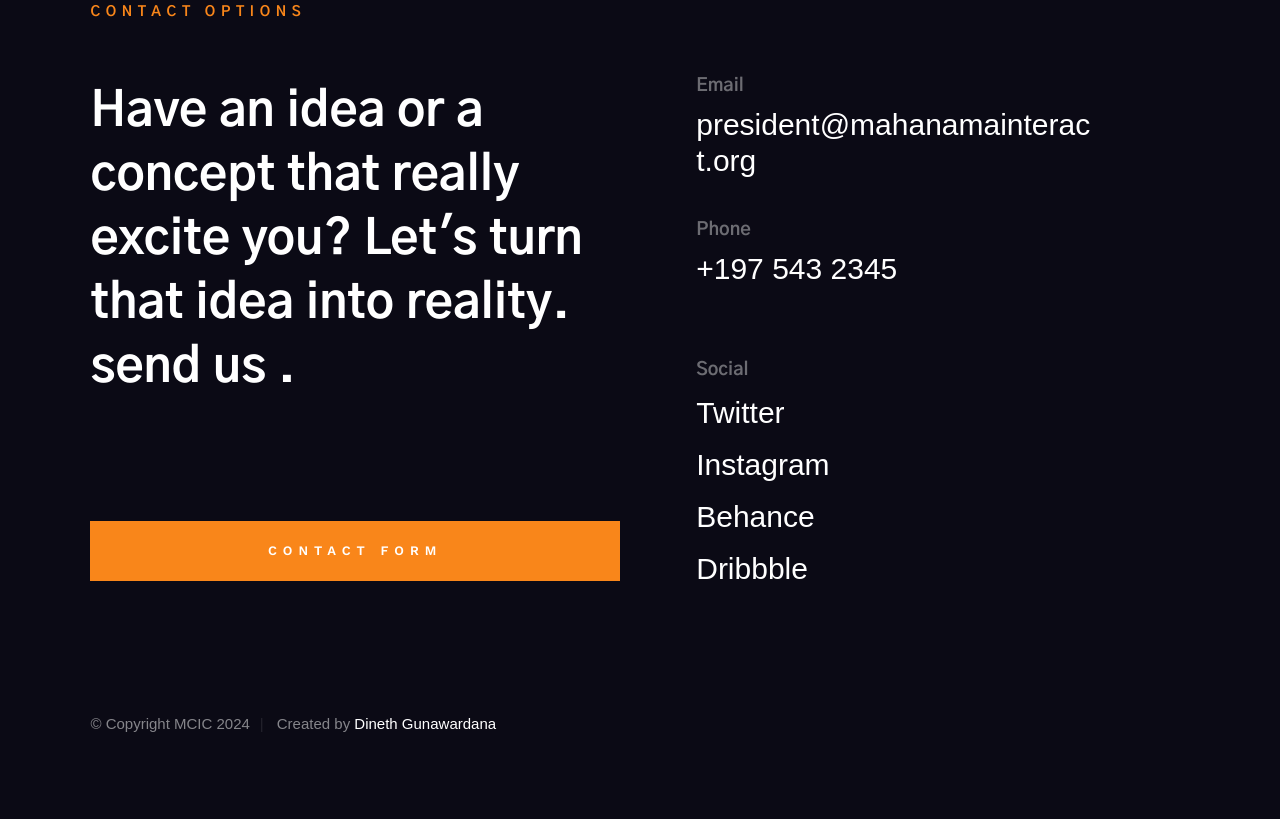
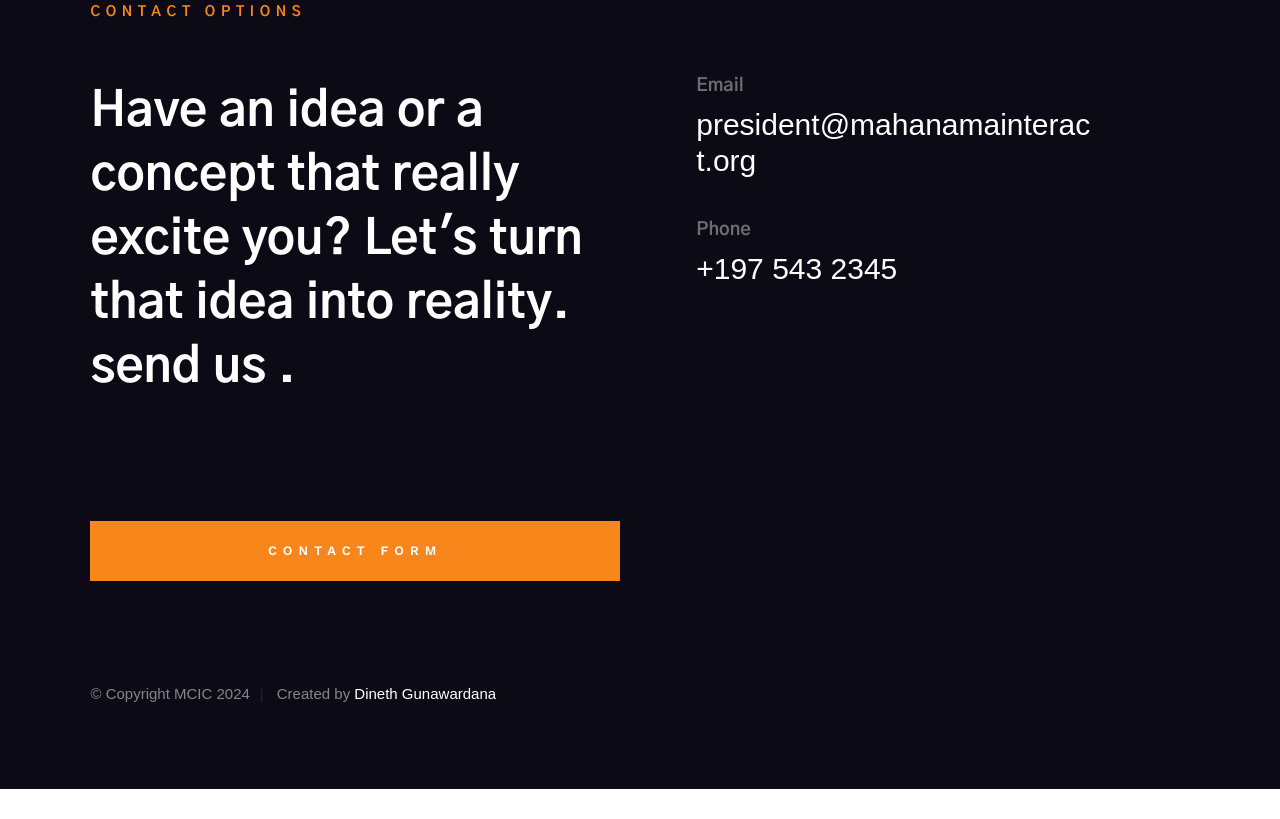
Before and after one commit to thisisdineth/interactclubMC, a plain HTML site: page index.html in a window 1280 px wide. Shown: the part 5627-6446 px from the top of the page. After the commit the page ends 6416 px from the top, so only its background shows below. Drawn offline with nearby package versions, Linux system fonts and the light colour scheme; no server answers.

Commit message:
Update index.html

```diff
--- a/index.html
+++ b/index.html
@@ -441,15 +441,8 @@
                     </div> <!-- end footer-contact-block -->
                     <br>
                     <div class="footer-contact-block" data-aos="fade-up">
-                        <h5 class="footer-contact-block__header">
-                            Social
-                        </h5>
-                        <ul class="footer-contact-block__list">
-                            <li><a href="#0">Twitter</a></li>
-                            <li><a href="#0">Instagram</a></li>
-                            <li><a href="#0">Behance</a></li>
-                            <li><a href="#0">Dribbble</a></li>
-                        </ul>
+
+
                     </div> <!-- end footer-contact-block -->
                 </div>
             </div>
```
